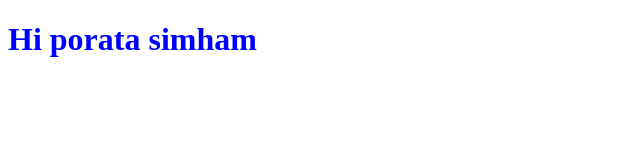
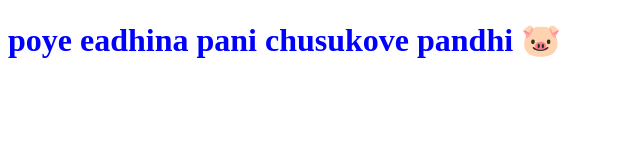
Before and after one commit to krishna28012006/hi-web, a plain HTML site: page index.html in a window 1280 px wide. Shown: the whole page, without its empty margins (0-640 px from the left). Drawn offline with Linux system fonts and the light colour scheme.

Commit message:
Update index.html

```diff
--- a/index.html
+++ b/index.html
@@ -12,6 +12,6 @@
     </style>
 </head>
 <body>
-    <h1>Hi porata simham</h1>
+    <h1>poye eadhina pani chusukove pandhi 🐷</h1>
 </body>
 </html>
```
